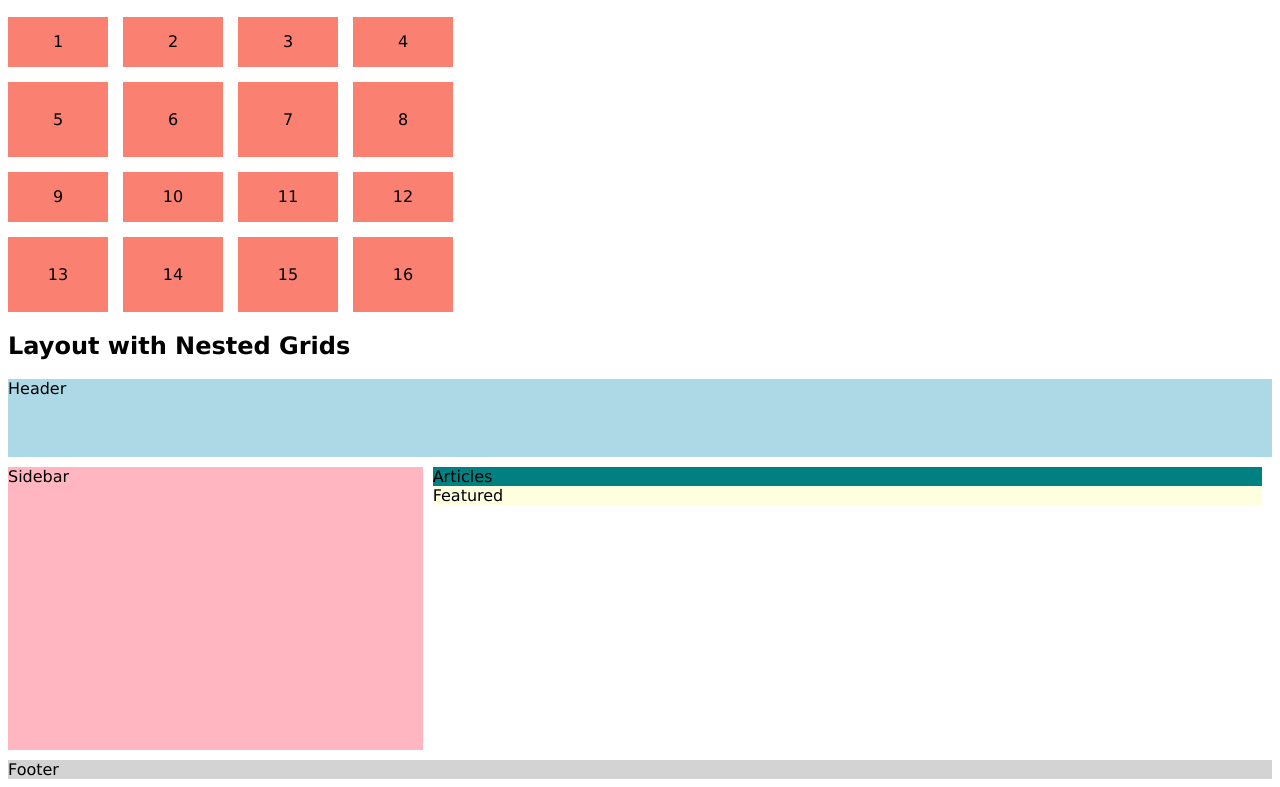
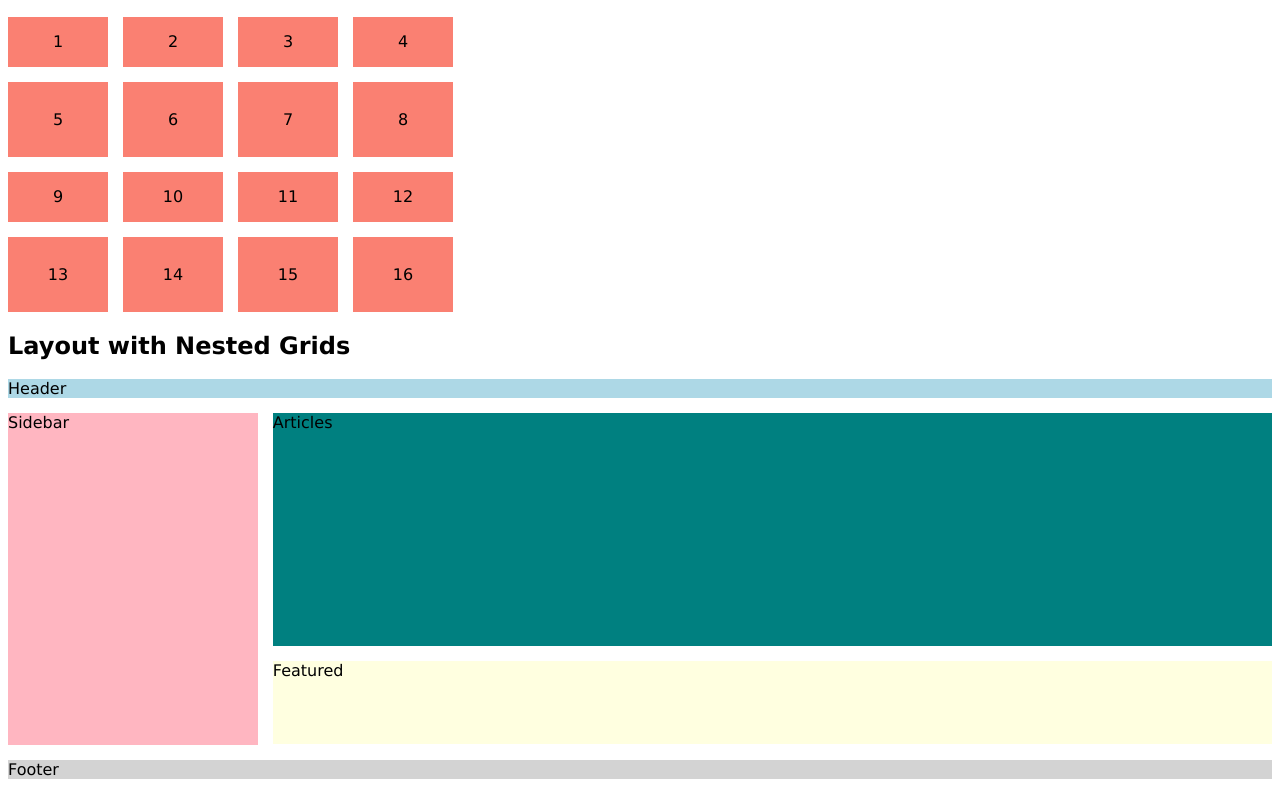
Before and after one commit to Arthur65524/COMM672_assignmentM7, a plain HTML site: page part1/index.html in a window 1280 px wide. Shown: the part 800-1587 px from the top of the page. Drawn offline with Linux system fonts and the light colour scheme.

Commit message:
part one complete commit

```diff
--- a/part1/css/styles.css
+++ b/part1/css/styles.css
@@ -49,24 +49,19 @@ body {
 }
 
 .g3 {
+    height: 400px;
     display: grid;
-    height: 400px;
-    gap: 10px;
     grid-template-areas:
-        "header header header"
-        "sidebar articles articles"
-        "sidebar articles articles"
-        "sidebar articles articles"
-        "sidebar featured featured"
-        "sidebar featured featured"
-        "sidebar featured featured"
-        "footer footer footer";
-    grid-template-columns: 1fr 2fr;
-    grid-template-rows: 1fr 2fr 1fr;
-}
+      "header header"
+      "sidebar main"
+      "footer footer";
+      grid-template-columns: .25fr 1fr;
+      grid-template-rows: max-content auto max-content;
+      gap: 15px;
+  }
 .g3 header {
     background-color: lightblue;
-    grid-area: header;
+    grid-area: header;;
 }
 .g3 aside {
     background-color: lightpink;
@@ -74,13 +69,17 @@ body {
 }
 .g3 .articles {
     background-color: teal;
-    grid-area: articles;
 }
 .g3 .featured {
     background-color: lightyellow;
-    grid-area: featured;
 }
 .g3 footer {
     background-color: lightgray;
     grid-area: footer;
 }
+main {
+    display: grid;
+    grid-template-columns: 100%;
+    grid-template-rows: 70% 25%;
+    gap: 15px;
+}
```
